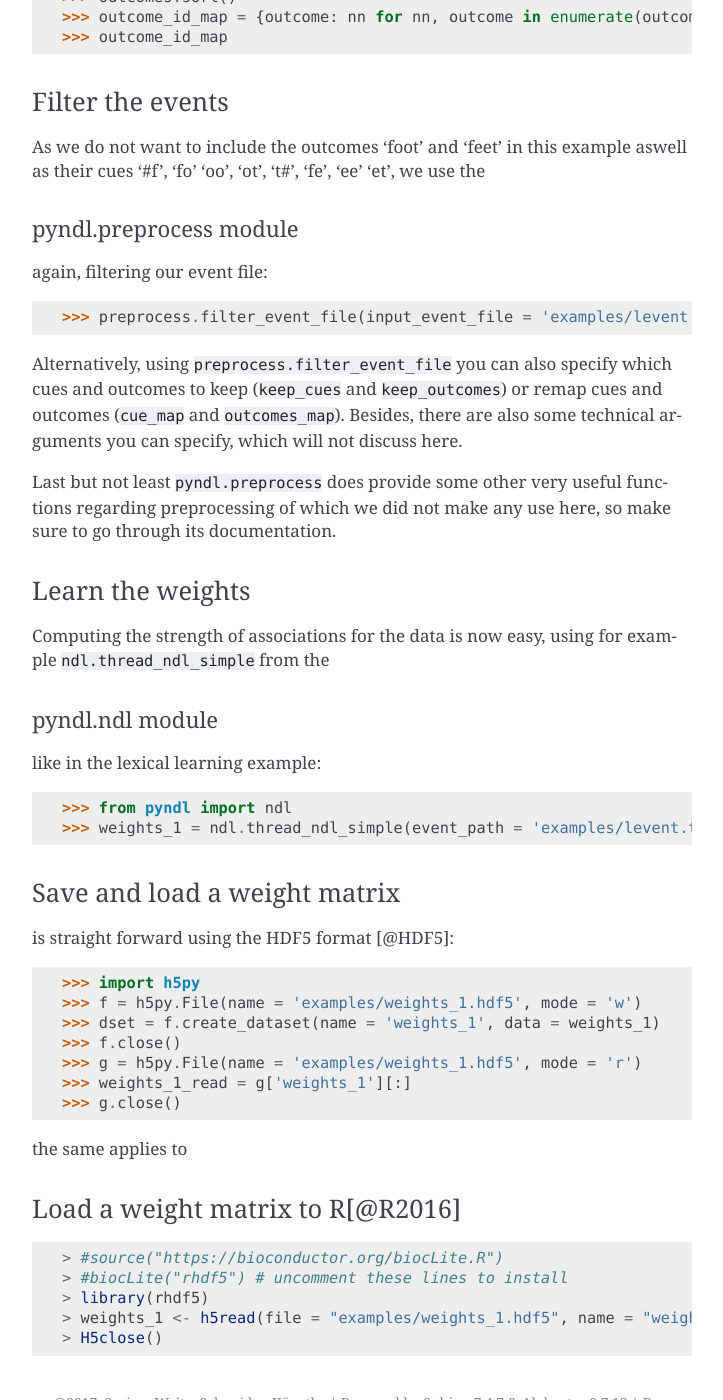
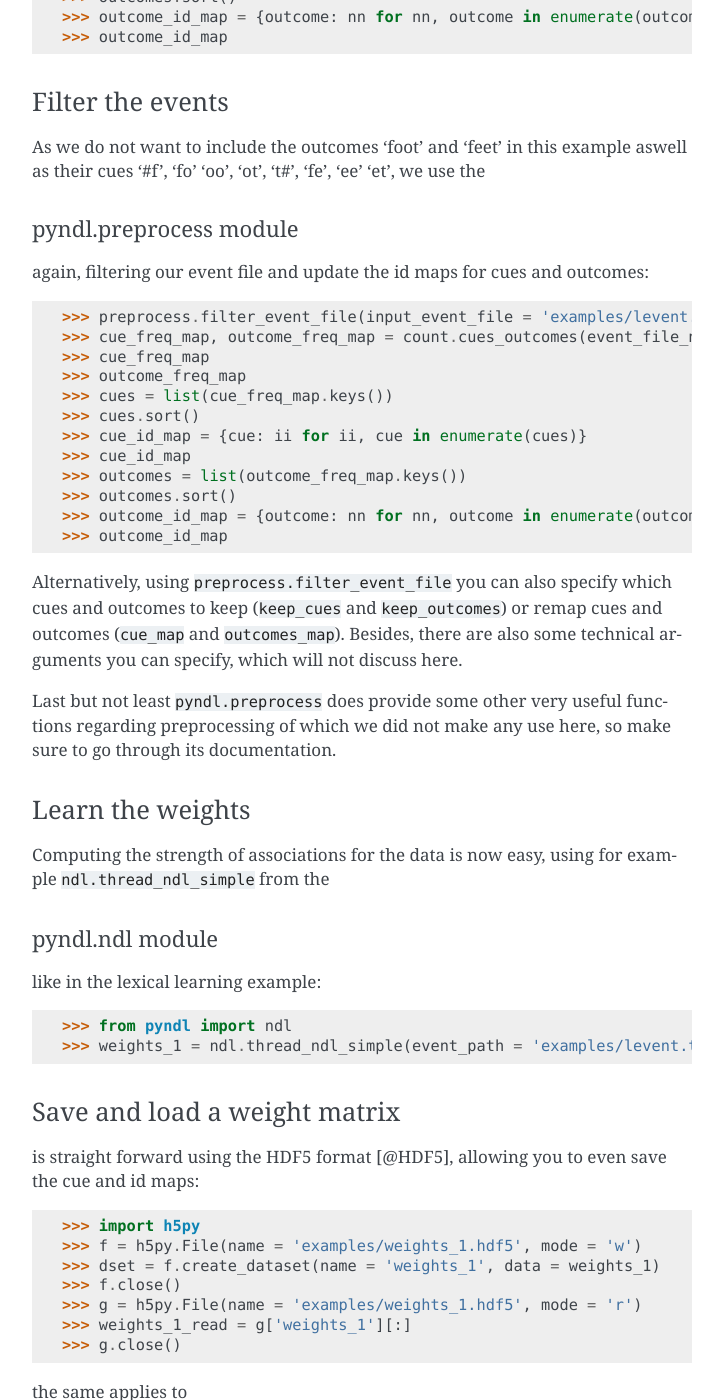
Before and after one commit to quantling/pyndl, a Sphinx documentation site: the page built from docs/source/examples.rst, in a window 1280 px wide and 1400 px high, scrolled down 5456 px. Shown: the whole window, without its empty margins (428-1151 px from the left). Built offline with Sphinx 7.4.7, drawn with Linux system fonts in a browser that asks for light colours.

Commit message:
small fixes

```diff
--- a/docs/source/examples.rst
+++ b/docs/source/examples.rst
@@ -225,11 +225,22 @@ As we do not want to include the outcomes 'foot' and 'feet' in this example aswe
 pyndl.preprocess module
 -----------------------
 
-again, filtering our event file:
+again, filtering our event file and update the id maps for cues and outcomes:
 
 .. code-block:: python
 
     >>> preprocess.filter_event_file(input_event_file = 'examples/levent.tab', output_event_file = 'examples/levent.tab.filtered', remove_cues = ['#f', 'fo', 'oo', 'ot', 't#', 'fe', 'ee', 'et'], remove_outcomes = ['foot', 'feet'])
+    >>> cue_freq_map, outcome_freq_map = count.cues_outcomes(event_file_name = 'examples/levent.tab.filtered')
+    >>> cue_freq_map
+    >>> outcome_freq_map
+    >>> cues = list(cue_freq_map.keys())
+    >>> cues.sort()
+    >>> cue_id_map = {cue: ii for ii, cue in enumerate(cues)}
+    >>> cue_id_map
+    >>> outcomes = list(outcome_freq_map.keys())
+    >>> outcomes.sort()
+    >>> outcome_id_map = {outcome: nn for nn, outcome in enumerate(outcomes)}
+    >>> outcome_id_map
 
 Alternatively, using ``preprocess.filter_event_file`` you can also specify which cues and outcomes to keep (``keep_cues`` and ``keep_outcomes``) or remap cues and outcomes (``cue_map`` and ``outcomes_map``). Besides, there are also some technical arguments you can specify, which will not discuss here.
 
@@ -254,7 +265,7 @@ like in the lexical learning example:
 Save and load a weight matrix
 =============================
 
-is straight forward using the HDF5 format [@HDF5]:
+is straight forward using the HDF5 format [@HDF5], allowing you to even save the cue and id maps:
 
 .. code-block:: python
 
--- a/docs/source/index.rst
+++ b/docs/source/index.rst
@@ -9,6 +9,8 @@ Welcome to pyndl's documentation!
 .. toctree::
    :maxdepth: 2
    :caption: Contents:
+
+   pyndl
    examples
 
 
```
Also changed, not shown: 1 other file.
